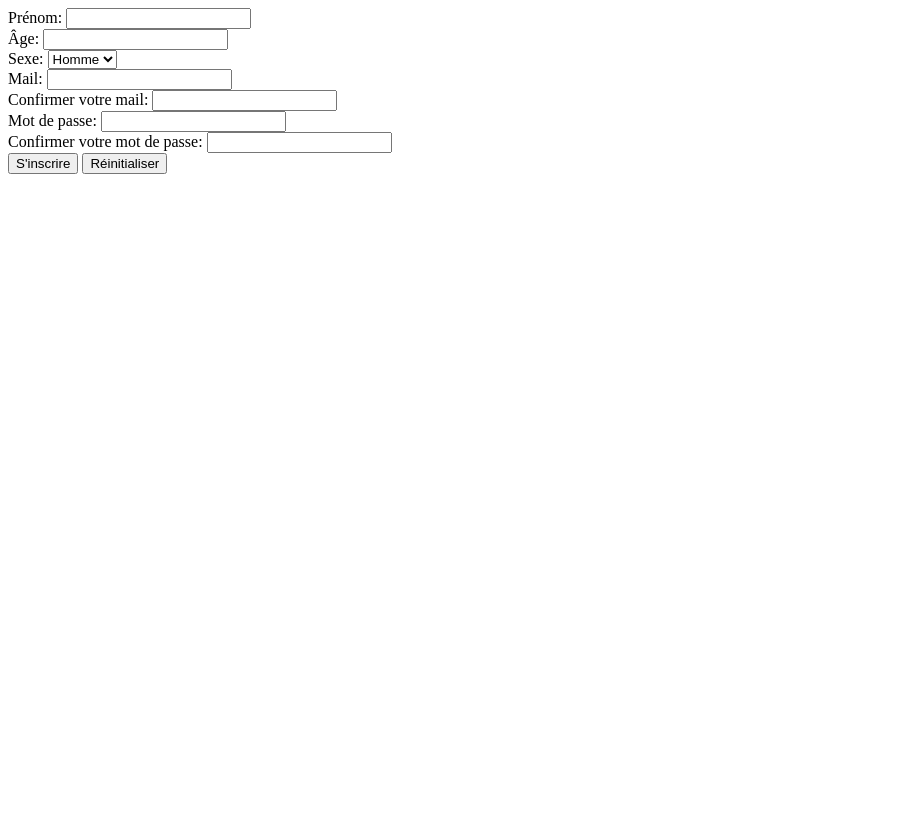
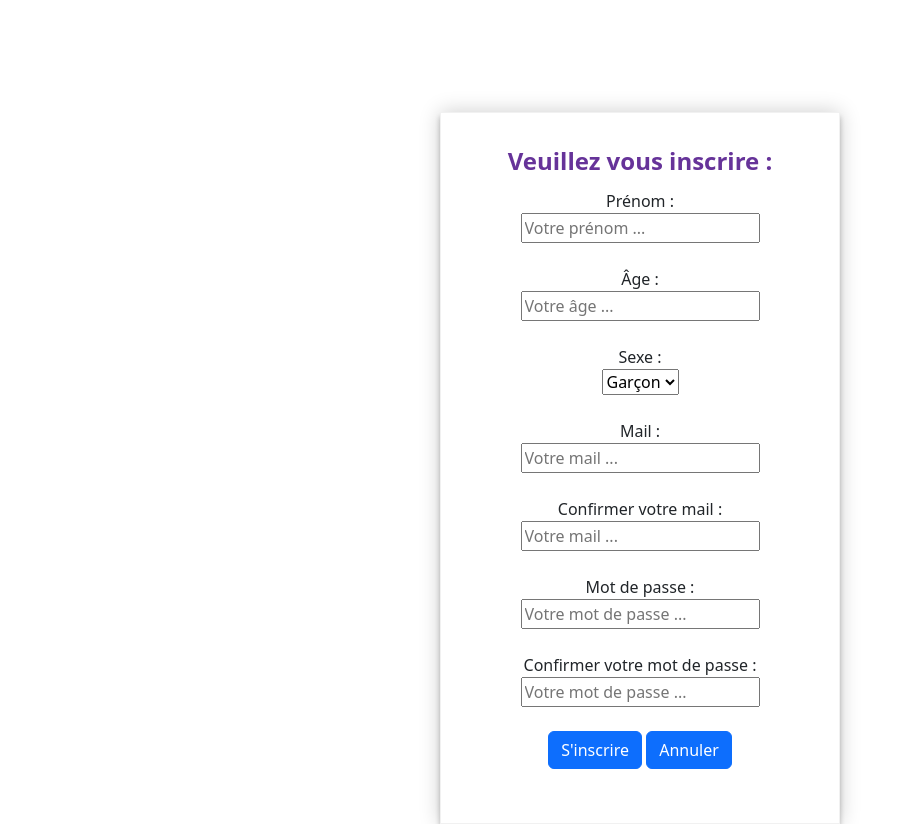
Before and after one commit to P3psHy/NDISexInfo, a PHP site: page /inscription.php in a window 1280 px wide. Shown: the whole page, without its empty margins (0-902 px from the left). Before the commit the page ends 174 px from the top, so only its background shows below. Run offline with PHP 8.4, Linux system fonts and the light colour scheme.

Commit message:
update connect et inscription

```diff
--- a/connect_mdp.php
+++ b/connect_mdp.php
@@ -17,7 +17,7 @@
         <main>
             <div class="container">
                 <div class="circle" id="change_color_zone"></div>
-                <div class="container">
+
 
                     <div id="login">
                         <form method='POST' action='verification.php' class="form_login">
@@ -30,7 +30,7 @@
 
                         ?>
 
-                    <p class="title_login" id="change_color">Veuillez renseignez votre Mot de passe : </p>
+                        <p class="title_login" id="change_color">Veuillez renseignez votre mot de passe : </p>
                         <!-- Register buttons -->
                         <div class="text-center">
                         <label>
@@ -45,7 +45,7 @@
                             <button type="button" class="btn btn-link btn-floating mx-1"></button>
                         </div>
                     </div>
-                </div>
+
             </div>
         </main>
     </body>
--- a/inscription.php
+++ b/inscription.php
@@ -4,53 +4,74 @@
     <meta charset="UTF-8">
     <meta http-equiv="X-UA-Compatible" content="IE=edge">
     <meta name="viewport" content="width=device-width, initial-scale=1.0">
+    <link href="style.css" rel="stylesheet">
+    <!-- CSS only -->
+    <link href="https://cdn.jsdelivr.net/npm/bootstrap@5.2.3/dist/css/bootstrap.min.css" rel="stylesheet" integrity="sha384-rbsA2VBKQhggwzxH7pPCaAqO46MgnOM80zW1RWuH61DGLwZJEdK2Kadq2F9CUG65" crossorigin="anonymous">
+
     <title>SexInfo | Inscption</title>
 </head>
 <body>
-    <form method="POST" action="inscriptionValidate.php">
+    <div class="container">
+        <div class="circle" id="change_color_zone"></div>
 
+            <div id="login">
+                <form method="POST" action="inscriptionValidate.php" class="form_login">
+                        <p class="title_login" id="change_color">Veuillez vous inscrire :</p>
+                        <!-- Register buttons -->
+                        <div class="text-center">
                             <div>
-            <label>Prénom: </label>
-            <input type="text" name="prenom" id="prenom">
+                                <label>Prénom : </label>
+                                <br>
+                                <input type="text" name="prenom" id="prenom" placeholder="Votre prénom ...">
                             </div>
-
+                            <br>
                             <div>
-            <label>Âge: </label>
-            <input type="number" name="age" id="age">
+                                <label>Âge : </label>
+                                <br>
+                                <input type="number" name="age" id="age" placeholder="Votre âge ...">
                             </div>
-
+                            <br>
                             <div>
-            <label>Sexe: </label>
+                                <label>Sexe : </label>
+                                <br>
                                 <select name="sexe">
-                <option value="0">Homme</option>
-                <option value="1">Femme</option>
+                                    <option value="0">Garçon</option>
+                                    <option value="1">Fille</option>
                                 </select>
                             </div>
-
+                            <br>
                             <div>
-            <label>Mail: </label>
-            <input type="text" name="mail" id="mail">
+                                <label>Mail : </label>
+                                <br>
+                                <input type="text" name="mail" id="mail" placeholder="Votre mail ...">
                             </div>
-
+                            <br>
                             <div>
-            <label>Confirmer votre mail: </label>
-            <input type="text" name="confirmMail" id="confirmMail">
+                                <label>Confirmer votre mail : </label>
+                                <br>
+                                <input type="text" name="confirmMail" id="confirmMail" placeholder="Votre mail ...">
                             </div>
-
+                            <br>
                             <div>
-            <label>Mot de passe: </label>
-            <input type="password" name="password" id="password">
+                                <label>Mot de passe : </label>
+                                <br>
+                                <input type="password" name="password" id="password" placeholder="Votre mot de passe ...">
                             </div>
-
+                            <br>
                             <div>
-            <label>Confirmer votre mot de passe: </label>
-            <input type="password" name="confirmPassword" id="confirmPassword">
+                                <label>Confirmer votre mot de passe : </label>
+                                <br>
+                                <input type="password" name="confirmPassword" id="confirmPassword" placeholder="Votre mot de passe ...">
                             </div>
-
+                            <br>
                             <div>
-            <button type="submit">S'inscrire</button>
-            <button type="reset">Réinitialiser</button>
+                            <button type="button" class="btn btn-primary btn-block mb-4">S'inscrire</button>
+                            <button type="reset" class="btn btn-primary btn-block mb-4">Annuler</button>
+                            </div>
                         </div>
                 </form>
+            </div>
+        </div>
+    </div>
 </body>
 </html>
```
Lines whose indentation alone changed are shown as unchanged.
